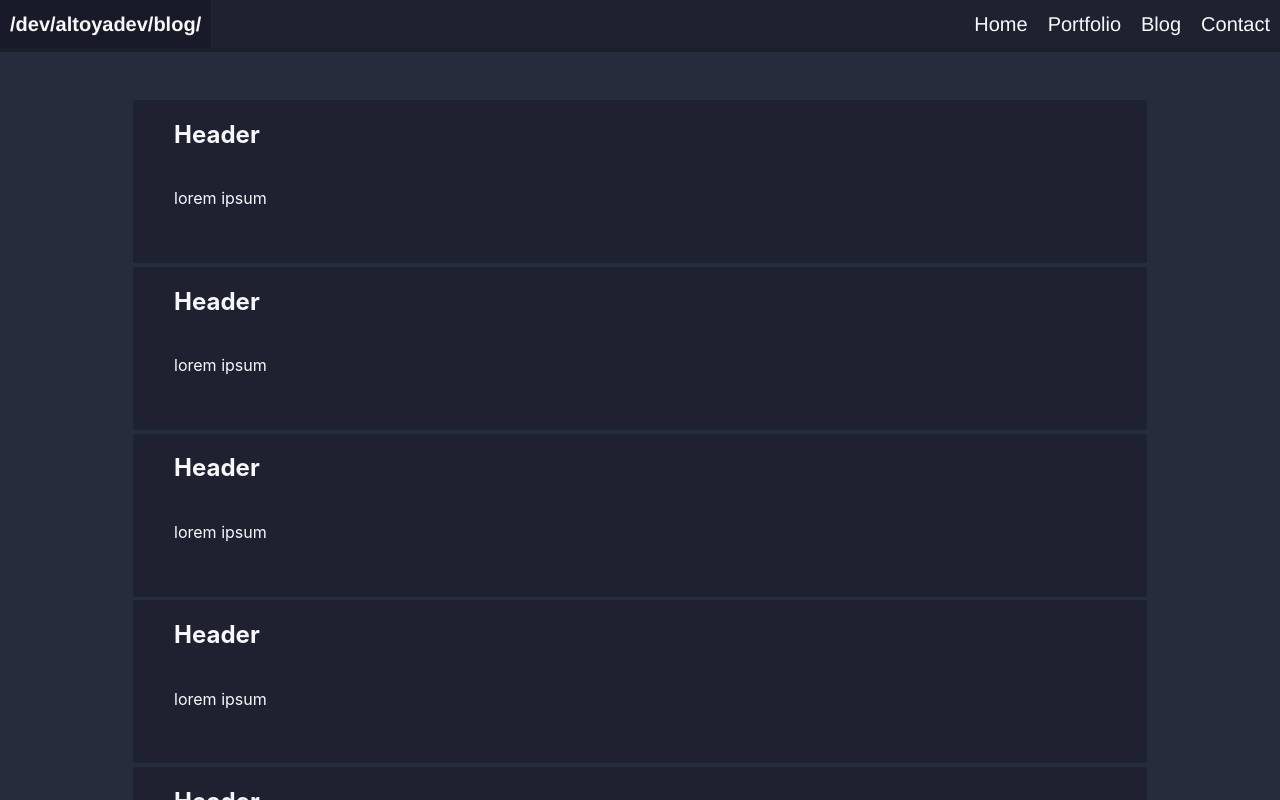
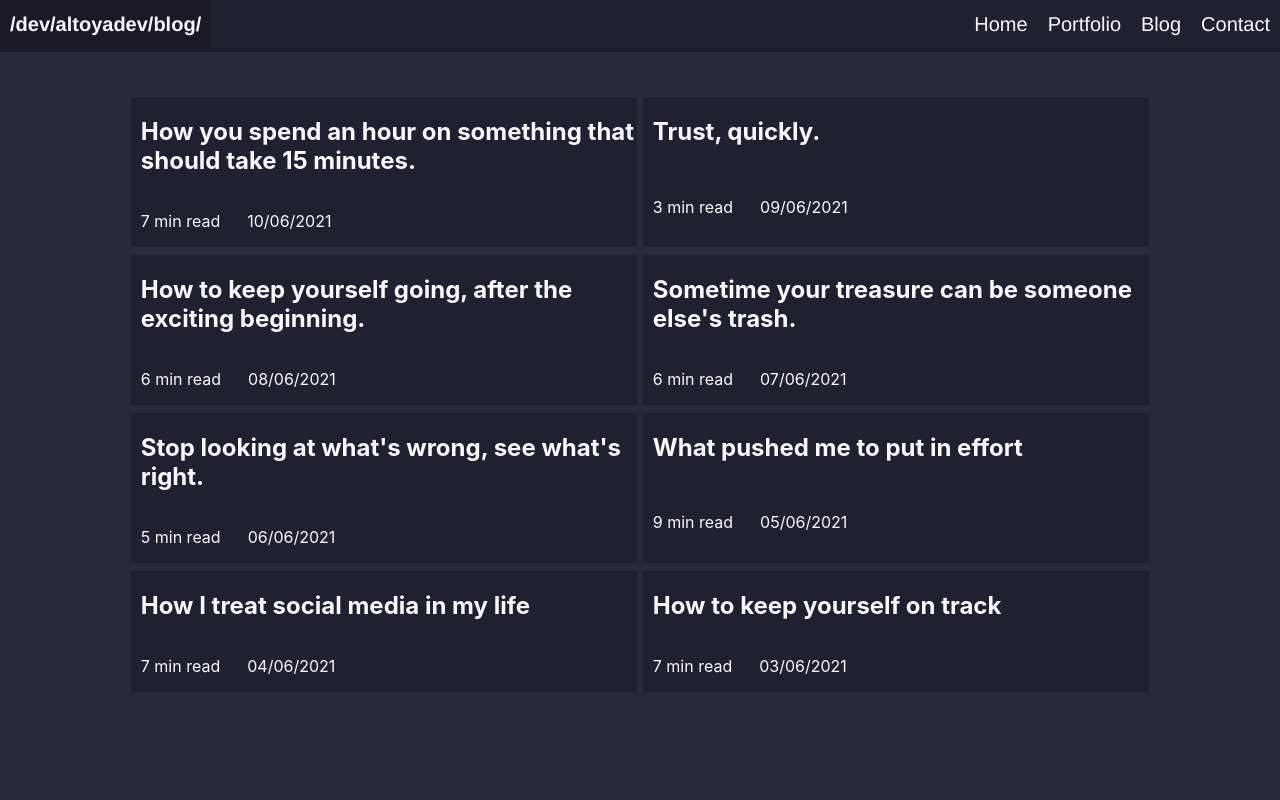
Before and after one commit to westshae/-old-westshae.github.io, a React (Create React App) app: page /#/contact in a window 1280 px wide. Both pictures are taken after a click on the button "Blog". Built offline with nearby package versions, Linux system fonts and the light colour scheme.

Commit message:
Added a list of blog information that gets imported to the blogs tab, and formatted structured blog cards

```diff
--- /dev/null
+++ b/src/assets/shelf/blogList.js
@@ -0,0 +1,12 @@
+const BlogList = [
+    {title:"How you spend an hour on something that should take 15 minutes.", readtime:"7 min read",date:"10/06/2021",link:"https://westshae.medium.com/10-06-2021-cf2d054e6831"},
+    {title:"Trust, quickly.", readtime:"3 min read",date:"09/06/2021",link:"https://westshae.medium.com/09-06-2021-707129471b50"},
+    {title:"How to keep yourself going, after the exciting beginning.", readtime:"6 min read",date:"08/06/2021",link:"https://westshae.medium.com/08-06-2021-4f2d8c2524df"},
+    {title:"Sometime your treasure can be someone else's trash.", readtime:"6 min read",date:"07/06/2021",link:"https://westshae.medium.com/07-06-2021-55d39ffeaaab"},
+    {title:"Stop looking at what's wrong, see what's right.", readtime:"5 min read",date:"06/06/2021",link:"https://westshae.medium.com/06-06-2021-514428d803ca"},
+    {title:"What pushed me to put in effort", readtime:"9 min read",date:"05/06/2021",link:"https://westshae.medium.com/what-pushed-me-put-in-f38f65b981ac"},
+    {title:"How I treat social media in my life", readtime:"7 min read",date:"04/06/2021",link:"https://westshae.medium.com/04-06-2021-4b945f619e2a"},
+    {title:"How to keep yourself on track", readtime:"7 min read",date:"03/06/2021",link:"https://westshae.medium.com/03-06-2021-76750863ad69"}
+];
+
+export default BlogList;
--- a/src/components/BlogCard.jsx
+++ b/src/components/BlogCard.jsx
@@ -6,11 +6,9 @@ import HorLine from "./HorLine";
 
 const CardStyle = styled.div`
     margin:0.5%;
-    padding-left:4%;
+    padding-left:2%;
     background-color:#1e2230;
     border-radius:2px;
-    height:100%;
-
     display:grid;
     :active{
     }
@@ -59,9 +57,9 @@ function IndividualCard(props){
 
     return (
         <CardStyle>
-            <Header href={props.link} target="_blank">{props.header}</Header>
-            <Description>{props.description}</Description>
-            <Description/>
+            <Header href={props.link} target="_blank">{props.title}</Header>
+            <Description>{props.readtime}&nbsp;&nbsp;&nbsp;&nbsp;&nbsp;&nbsp;{props.date}</Description>
+
         </CardStyle>
     )
 
--- a/src/components/BlogGrid.jsx
+++ b/src/components/BlogGrid.jsx
@@ -1,36 +1,30 @@
 //Module imports
 import React from "react";
 import styled from "styled-components"
+
+//Text imports
+import BlogList from "../assets/shelf/blogList"
 
 //Component imports
 import IndividualCard from "../components/BlogCard"
 
 const CardContainer = styled.div`
     background-color:#272C3D;
-    height:100%;
     display:grid;
-    grid-template-rows:1fr;
+    grid-template-columns:1fr 1fr;
     grid-row-gap:0.5%;
 
     padding-bottom:1%;
 `
 
 function CardGrid(){
-    const list = [
-        {header: "Header", date: "00/00/2000", description: "lorem ipsum", blog: "Blog"},
-        {header: "Header", date: "00/00/2000", description: "lorem ipsum", blog: "Blog"},
-        {header: "Header", date: "00/00/2000", description: "lorem ipsum", blog: "Blog"},
-        {header: "Header", date: "00/00/2000", description: "lorem ipsum", blog: "Blog"},
-        {header: "Header", date: "00/00/2000", description: "lorem ipsum", blog: "Blog"},
-        {header: "Header", date: "00/00/2000", description: "lorem ipsum", blog: "Blog"},
-        {header: "Header", date: "00/00/2000", description: "lorem ipsum", blog: "Blog"},
-        {header: "Header", date: "00/00/2000", description: "lorem ipsum", blog: "Blog"},
-        {header: "Header", date: "00/00/2000", description: "lorem ipsum", blog: "Blog"}
-    ]
+    BlogList.forEach(element => {
+        console.log(element)
+    });
     return(
         <CardContainer>
-            {list.map((p, i)=>(
-                <IndividualCard header={p.header} date={p.date} description={p.description} blog={p.blog}/>
+            {BlogList.map((p, i)=>(
+                <IndividualCard title={p.title} date={p.date} readtime={p.readtime} link={p.link}/>
             ))}
         </CardContainer>
     )
--- a/src/pages/contact.jsx
+++ b/src/pages/contact.jsx
@@ -12,9 +12,10 @@ import {UL, LI} from "../components/List"
 
 const ContactContainer = styled.div`
     display:grid;
-    grid-template-columns:1fr 1fr;
+    grid-template-columns:repeat(3, 1fr);
     grid-row-gap:0.5%;
     padding-bottom:1%;
+    text-align:center;
 `
 
 const ContactCard = styled.div`
@@ -30,6 +31,7 @@ const ContactCard = styled.div`
 const BorderedImage = styled.img`
     float:left;
     border-radius:8px;
+
 `
 
 
```
Also changed, not shown: src/assets/shelf/blog/cargame.js (deleted, +0 -9 lines), src/assets/shelf/blog/comaltoya.js (deleted, +0 -9 lines).
